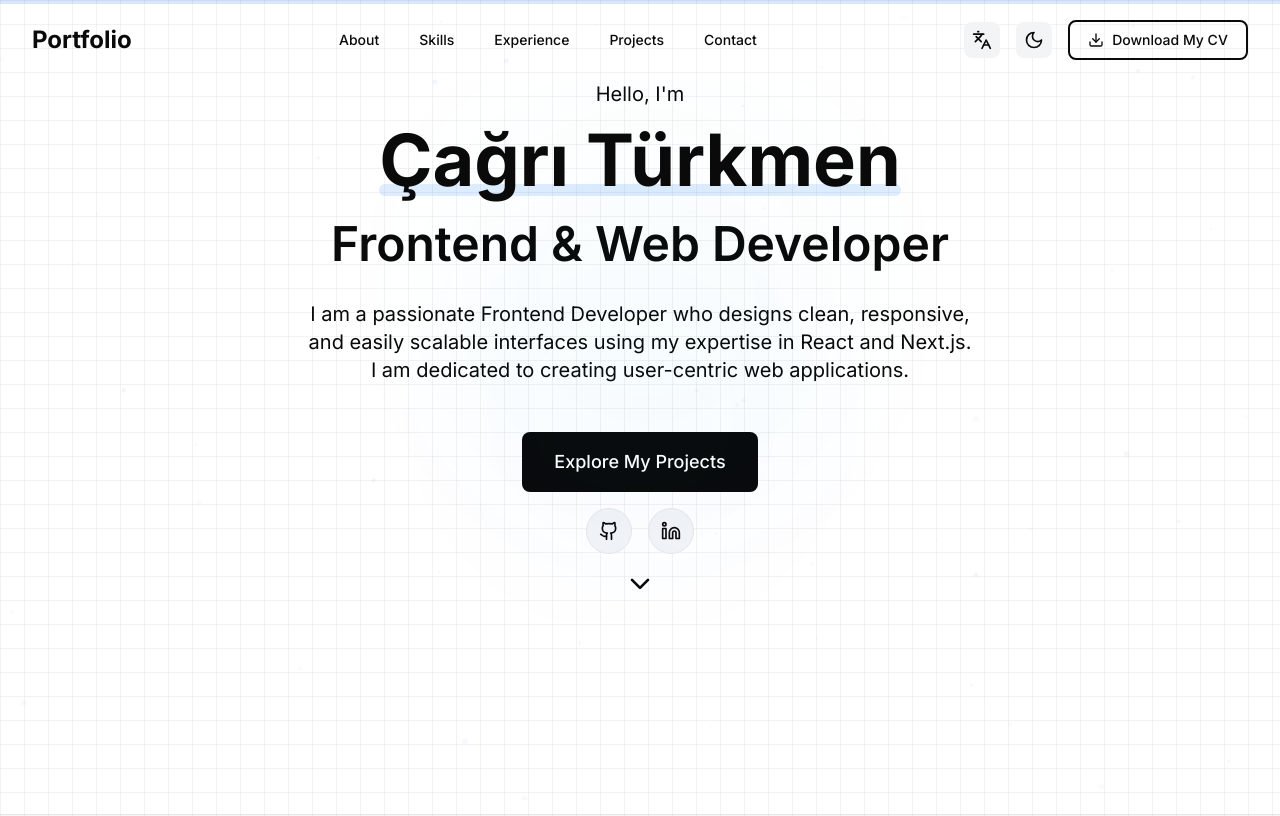
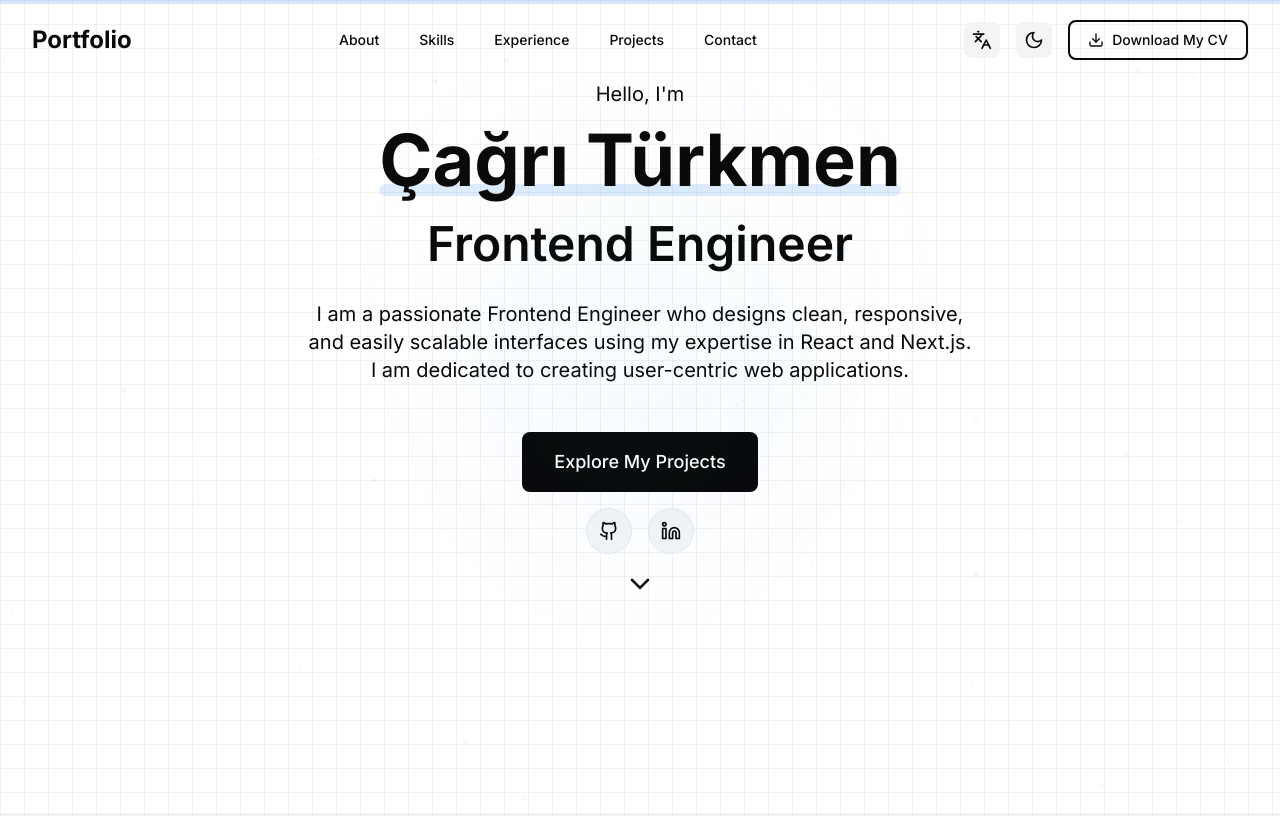
Before and after one commit to Cagritrkmen/Portfolyo, a Next.js app: page / in a window 1280 px wide. Shown: the top 816 px of the page. Built offline with nearby package versions, Linux system fonts and the light colour scheme.

Commit message:
edit title

```diff
--- a/app/layout.tsx
+++ b/app/layout.tsx
@@ -7,17 +7,17 @@ import { LanguageProvider } from "@/components/providers/LanguageProvider";
 const inter = Inter({ subsets: ["latin"] });
 
 export const metadata: Metadata = {
-  title: "Çağrı Türkmen - Frontend & Web Developer Portfolio",
-  description: "Frontend & Web Developer specializing in React, Next.js, and TypeScript. Building modern, responsive web applications with clean code and excellent UX. Open to remote/hybrid opportunities.",
+  title: "Çağrı Türkmen - Frontend Engineer Portfolio",
+  description: "Frontend Engineer specializing in React, Next.js, and TypeScript. Building modern, responsive web applications with clean code and excellent UX. Open to remote/hybrid opportunities.",
   keywords: [
     "Çağrı Türkmen",
-    "Frontend Developer",
-    "Web Developer",
-    "React Developer",
-    "Next.js Developer",
-    "TypeScript Developer",
-    "UI/UX Developer",
-    "Remote Developer",
+    "Frontend Engineer",
+    "Web Engineer",
+    "React Engineer",
+    "Next.js Engineer",
+    "TypeScript Engineer",
+    "UI/UX Engineer",
+    "Remote Engineer",
     "Portfolio",
     "Frontend Development",
     "Web Development",
@@ -30,8 +30,8 @@ export const metadata: Metadata = {
   authors: [{ name: "Çağrı Türkmen" }],
   creator: "Çağrı Türkmen",
   openGraph: {
-    title: "Çağrı Türkmen - Frontend & Web Developer",
-    description: "Frontend & Web Developer specializing in React, Next.js, and TypeScript. Open to remote/hybrid opportunities.",
+    title: "Çağrı Türkmen - Frontend Engineer",
+    description: "Frontend Engineer specializing in React, Next.js, and TypeScript. Open to remote/hybrid opportunities.",
     type: "website",
     locale: "en_US",
     alternateLocale: ["tr_TR"],
@@ -39,8 +39,8 @@ export const metadata: Metadata = {
   },
   twitter: {
     card: "summary_large_image",
-    title: "Çağrı Türkmen - Frontend & Web Developer",
-    description: "Frontend & Web Developer specializing in React, Next.js, and TypeScript.",
+    title: "Çağrı Türkmen - Frontend Engineer",
+    description: "Frontend Engineer specializing in React, Next.js, and TypeScript.",
   },
   robots: {
     index: true,
--- a/data/portfolioData.json
+++ b/data/portfolioData.json
@@ -1,7 +1,7 @@
 {
   "about": {
     "name": "Çağrı Türkmen",
-    "title": "Frontend & Web Developer",
+    "title": "Frontend Engineer",
     "image": "/images/profile.jpg",
     "email": "cagritrkmn33@gmail.com",
     "phone": "+90 544 880 13 45",
@@ -42,7 +42,7 @@
     {
       "id": 1,
       "type": "work",
-      "title": "Frontend Developer Intern",
+      "title": "Frontend Engineer Intern",
       "company": "IAS Industrial Application Software Türkiye",
       "location": {
         "tr": "Türkiye",
@@ -54,7 +54,7 @@
     {
       "id": 2,
       "type": "work",
-      "title": "UI-UX Developer Intern",
+      "title": "UI/UX Engineer Intern",
       "company": "Jotform",
       "location": {
         "tr": "Türkiye",
--- a/data/translations.json
+++ b/data/translations.json
@@ -10,13 +10,13 @@
     "hero": {
       "title": "Merhaba, Ben",
       "name": "Çağrı Türkmen",
-      "subtitle": "Frontend & Web Developer",
-      "description": "React ve Next.js konusundaki yeteneklerimi kullanarak temiz, tüm cihazlara uyumlu (responsive) ve kolay büyütülebilir (ölçeklenebilir) arayüzler tasarlayan tutkulu bir Frontend Developer'ım.",
+      "subtitle": "Frontend Engineer",
+      "description": "React ve Next.js konusundaki yeteneklerimi kullanarak temiz, tüm cihazlara uyumlu (responsive) ve kolay büyütülebilir (ölçeklenebilir) arayüzler tasarlayan tutkulu bir Frontend Engineer'im.",
       "cta": "Projelerimi Keşfet"
     },
     "about": {
       "title": "Hakkımda",
-      "bio": "React ve Next.js konusundaki yeteneklerimi kullanarak temiz, tüm cihazlara uyumlu (responsive) ve kolay büyütülebilir (ölçeklenebilir) arayüzler tasarlayan tutkulu bir Frontend Developer'ım."
+      "bio": "React ve Next.js konusundaki yeteneklerimi kullanarak temiz, tüm cihazlara uyumlu (responsive) ve kolay büyütülebilir (ölçeklenebilir) arayüzler tasarlayan tutkulu bir Frontend Engineer'im."
     },
     "contact": {
       "title": "İletişim",
@@ -59,7 +59,7 @@
     },
     "data": {
       "about": {
-        "bio": "React ve Next.js konusunda yetkin, tutkulu bir Frontend Developer'ım. Temiz, duyarlı (responsive) ve ölçeklenebilir kullanıcı arayüzü (UI) tasarımına güçlü bir şekilde odaklanıyorum. Bileşen tabanlı mimari, RESTful API entegrasyonu ve modern frontend iş akışlarında deneyimliyim. Performans, erişilebilirlik ve görsel tasarımı dengeleyen, tamamen kullanıcı odaklı web uygulamaları geliştirmeye adanmış durumdayım."
+        "bio": "React ve Next.js konusunda yetkin, tutkulu bir Frontend Engineer'im. Temiz, duyarlı (responsive) ve ölçeklenebilir kullanıcı arayüzü (UI) tasarımına güçlü bir şekilde odaklanıyorum. Bileşen tabanlı mimari, RESTful API entegrasyonu ve modern frontend iş akışlarında deneyimliyim. Performans, erişilebilirlik ve görsel tasarımı dengeleyen, tamamen kullanıcı odaklı web uygulamaları geliştirmeye adanmış durumdayım."
       },
       "experience": {
         "ias": "React 18’e geçiş planlaması sırasında, mevcut React 16 kütüphanelerinin uyumluluğunu değerlendirerek geliştirme ekibi için detaylı bir rapor hazırladım. 3 kişilik bir ekiple iş birliği yaparak, öncelikle front-end mimarisi ve bileşen (component) geliştirmeye odaklanıp bir Kanban panosu web arayüzü tasarladım ve hayata geçirdim. Bu süreçte modern React iş akışları, versiyon kontrolü ve ölçeklenebilir UI optimizasyonu konularındaki yetkinliğimi önemli ölçüde artırdım.",
@@ -86,13 +86,13 @@
     "hero": {
       "title": "Hello, I'm",
       "name": "Çağrı Türkmen",
-      "subtitle": "Frontend & Web Developer",
-      "description": "I am a passionate Frontend Developer who designs clean, responsive, and easily scalable interfaces using my expertise in React and Next.js. I am dedicated to creating user-centric web applications.",
+      "subtitle": "Frontend Engineer",
+      "description": "I am a passionate Frontend Engineer who designs clean, responsive, and easily scalable interfaces using my expertise in React and Next.js. I am dedicated to creating user-centric web applications.",
       "cta": "Explore My Projects"
     },
     "about": {
       "title": "About Me",
-      "bio": "Passionate Frontend Developer skilled in React and Next.js, with a strong focus on clean, responsive, and scalable UI design. Experienced in component-based architecture, RESTful API integration, and modern frontend workflows. Dedicated to building user-centric web applications that balance performance, accessibility, and visual design."
+      "bio": "Passionate Frontend Engineer skilled in React and Next.js, with a strong focus on clean, responsive, and scalable UI design. Experienced in component-based architecture, RESTful API integration, and modern frontend workflows. Dedicated to building user-centric web applications that balance performance, accessibility, and visual design."
     },
     "contact": {
       "title": "Contact",
```
